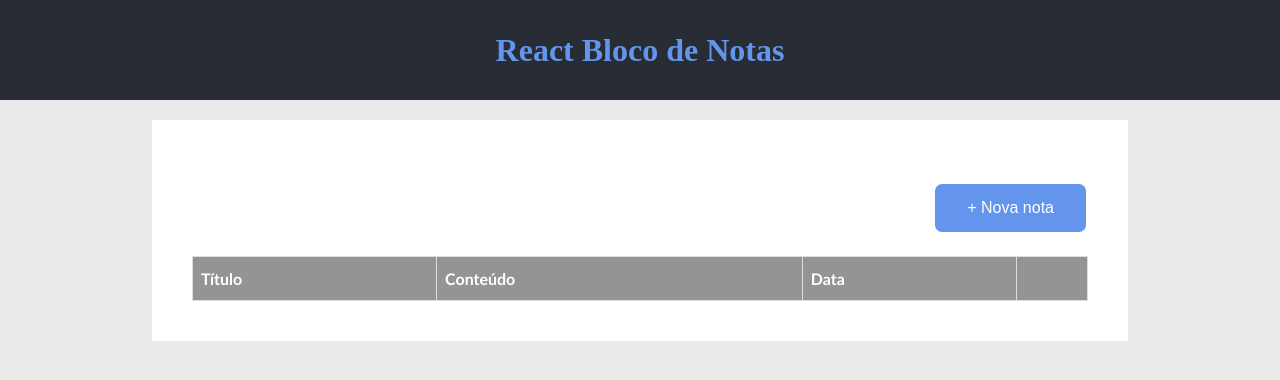
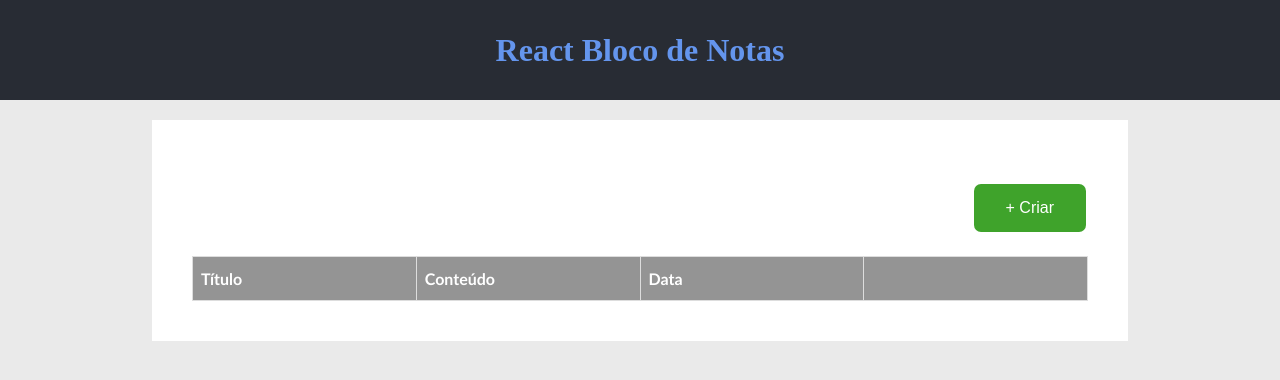
Before and after one commit to Rafaelmf/react-intro-semcomp, a React (Create React App) app: page / in a window 1280 px wide. Shown: the top 380 px of the page. Built offline with nearby package versions, Linux system fonts and the light colour scheme; the HTML template or start-up script is replaced by a standard one.

Commit message:
Ajustes de css

```diff
--- a/src/App.css
+++ b/src/App.css
@@ -131,9 +131,8 @@ input[type="submit"]:hover {
   margin: 20px 0px;
 }
 
-.new-note-button {
+.action-button {
   border-radius: 7px;
-  background-color: #6495ed;
   border: none;
   color: white;
   padding: 15px 32px;
@@ -145,8 +144,23 @@ input[type="submit"]:hover {
   cursor: pointer;
 }
 
+.new-note-button {
+  background-color: #3fa32b;
+}
+
 /****************** Table Styles *********************/
+.edit-note-button {
+  background-color: #6495ed;
+  padding: 10px 20px;
+}
+
+.remove-note-button {
+  background-color: #ed6464;
+  padding: 10px 20px;
+}
+
 #created-notes {
+  table-layout: fixed;
   font-family: "Trebuchet MS", Arial, Helvetica, sans-serif;
   border-collapse: collapse;
   width: 100%;
@@ -156,6 +170,7 @@ input[type="submit"]:hover {
 #created-notes th {
   border: 1px solid #ddd;
   padding: 8px;
+  word-wrap: break-word;
 }
 
 #created-notes tr:nth-child(even) {
--- a/src/components/Control.jsx
+++ b/src/components/Control.jsx
@@ -1,4 +1,4 @@
-import React from 'react';
+import React from "react";
 
 class Control extends React.Component {
   constructor(props) {
@@ -13,9 +13,9 @@ class Control extends React.Component {
         <button
           onClick={() => onAddNewNote()}
           type="button"
-          className="new-note-button"
+          className="action-button new-note-button"
         >
-          + Nova nota
+          + Criar
         </button>
       </div>
     );
--- a/src/components/NotesTable.jsx
+++ b/src/components/NotesTable.jsx
@@ -19,9 +19,22 @@ function NotesTable(props) {
             <td>{note.content}</td>
             <td>{new Date(Date.now()).toLocaleString().split(",")[0]}</td>
             <td>
-              <button onClick={() => onRemoveNote(index)} type="button">
-                Remover
-              </button>
+              <div>
+                <button
+                  className="action-button edit-note-button"
+                  // onClick={() => onRemoveNote(index)}
+                  type="button"
+                >
+                  Editar
+                </button>
+                <button
+                  className="action-button remove-note-button"
+                  onClick={() => onRemoveNote(index)}
+                  type="button"
+                >
+                  Remover
+                </button>
+              </div>
             </td>
           </tr>
         ))}
```
